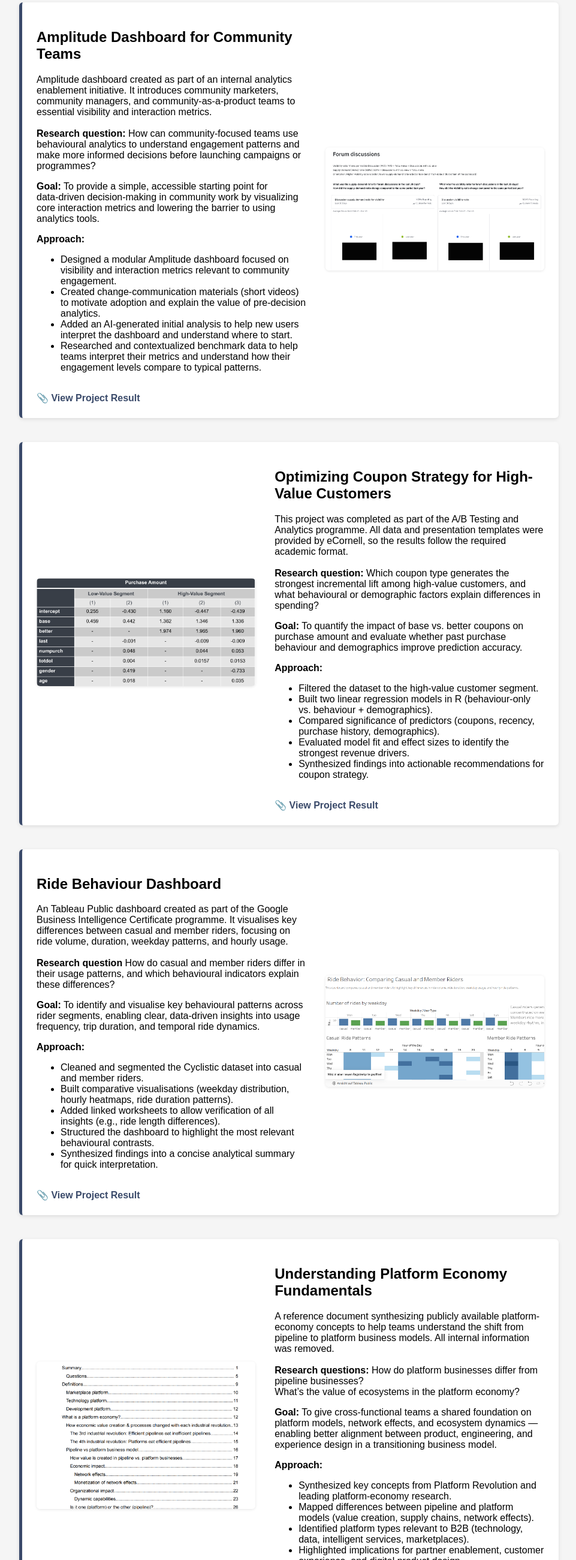
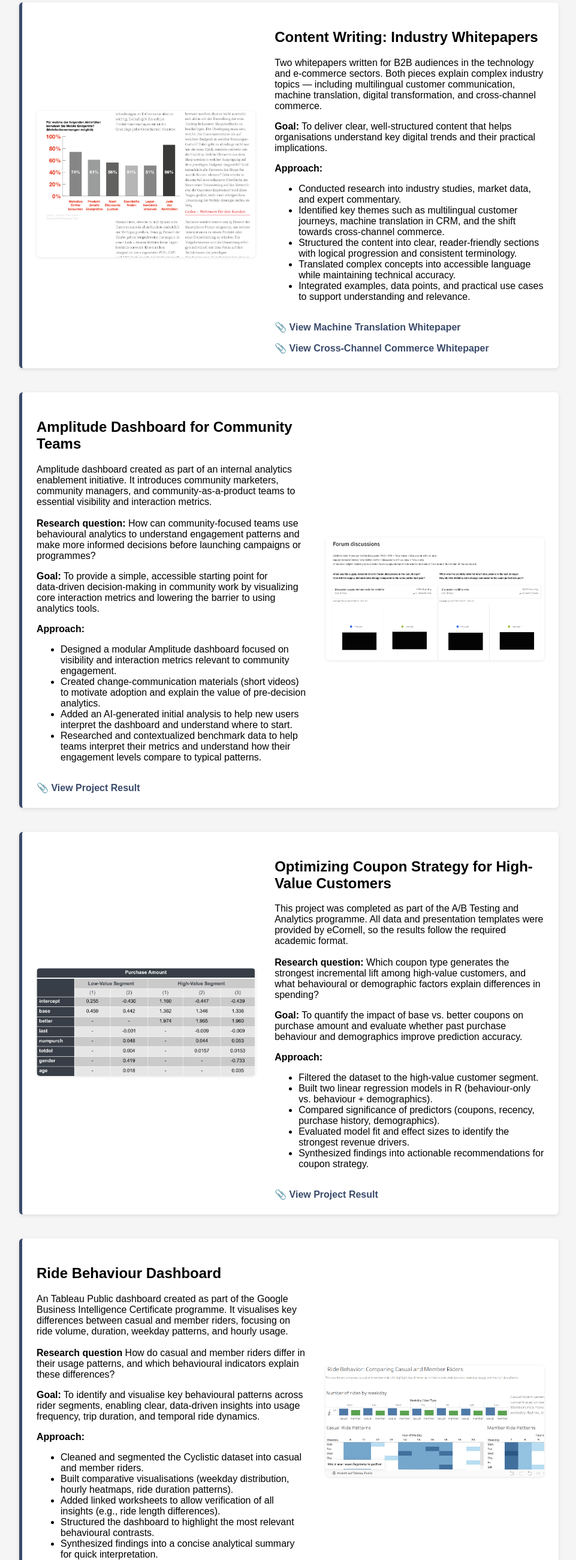
Before and after one commit to kromer52/marketing-associate, a website: page projects.html in a window 1280 px wide. Shown: the part 199-2800 px from the top of the page at 60% size, without its empty margins (158-1119 px from the left). Drawn offline with Linux system fonts and the light colour scheme.

Commit message:
projects update

```diff
--- a/projects.html
+++ b/projects.html
@@ -22,9 +22,34 @@
 
   <!-- MAIN CONTENT -->
   <div class="container">
+
     <h1>Projects</h1>
 <p>All projects on this page use either publicly available, synthetic, or fully anonymized data. Any internal information has been removed or masked to ensure confidentiality while still demonstrating my analytical approach and problem‑solving methods.</p>
-    <!-- PROJECT 1 -->
+      <!-- PROJECT 4 -->
+    <div class="project-card project-odd">
+      <div class="project-image">
+        <img src="oxid-screenshot.PNG" alt="Bar chart showing how often consumers use mobile devices for shopping‑related tasks, with most activities ranging from 51% to 86%.">
+      </div>
+      <div class="project-info">
+        <h2 id="platform-economy">Content Writing: Industry Whitepapers</h2>
+        <p class="project-description">
+          Two whitepapers written for B2B audiences in the technology and e‑commerce sectors. Both pieces explain complex industry topics — including multilingual customer communication, machine translation, digital transformation, and cross‑channel commerce.
+          <p><strong>Goal:</strong> To deliver clear, well‑structured content that helps organisations understand key digital trends and their practical implications.</p>
+<p><strong>Approach:</strong>
+            <ul><li>Conducted research into industry studies, market data, and expert commentary.
+
+</li>
+            <li>Identified key themes such as multilingual customer journeys, machine translation in CRM, and the shift towards cross‑channel commerce.
+                      <li>Structured the content into clear, reader‑friendly sections with logical progression and consistent terminology.
+                           <li>Translated complex concepts into accessible language while maintaining technical accuracy.</li>
+              <li>Integrated examples, data points, and practical use cases to support understanding and relevance.</li>
+          </ul></p>
+        <a class="project-link" href="sdl-whitepaper.pdf" target="_blank">📎 View Machine Translation Whitepaper </a>
+      <a class="project-link" href="oxid-whitepaper.pdf" target="_blank">📎 View Cross‑Channel Commerce Whitepaper </a>
+
+      </div>
+  </div>
+<!-- PROJECT 2 -->
     <div class="project-card project-even">
 
       <div class="project-info">
@@ -46,7 +71,7 @@ How can community‑focused teams use behavioural analytics to understand engage
      <div class="project-image">
         <img src="amplitude-screenshot.PNG" alt="Dashboard section titled ‘Forum discussions’ showing two engagement metrics: the visibility ratio (views per visible discussion) and the supply‑demand ratio (visible discussions per total views).">
       </div></div>
-<!-- PROJECT 2 -->
+<!-- PROJECT 3 -->
     <div class="project-card project-odd">
       <div class="project-image">
         <img src="ecornell.png" alt="Regression coefficient table comparing coupon effects and past‑purchase predictors for high‑value customers.">
@@ -71,7 +96,7 @@ Which coupon type generates the strongest incremental lift among high‑value cu
       </div>
     </div>
 
-    <!-- PROJECT 3 -->
+    <!-- PROJECT 4 -->
     <div class="project-card project-even">
 
       <div class="project-info">
@@ -97,28 +122,7 @@ How do casual and member riders differ in their usage patterns, and which behavi
       </div>
     </div>
 
-    <!-- PROJECT 4 -->
-    <div class="project-card project-odd">
-      <div class="project-image">
-        <img src="platform.PNG" alt="Table of contents showing key topics in a platform‑economy reference document, including marketplace platforms, technology platforms, industrial revolutions, network effects, and pipeline vs. platform business models.">
-      </div>
-      <div class="project-info">
-        <h2 id="platform-economy">Understanding Platform Economy Fundamentals</h2>
-        <p class="project-description">
-          A reference document synthesizing publicly available platform-economy concepts to help teams understand the shift from pipeline to platform business models. All internal information was removed.<br><br><strong>Research questions:</strong> How do platform businesses differ from pipeline businesses?
-<br>What’s the value of ecosystems in the platform economy?
-
-          <p><strong>Goal:</strong> To give cross‑functional teams a shared foundation on platform models, network effects, and ecosystem dynamics — enabling better alignment between product, engineering, and experience design in a transitioning business model.<p><strong>Approach:</strong>
-            <ul>
-                <li>Synthesized key concepts from Platform Revolution and leading platform‑economy research.</li>
-                <li>Mapped differences between pipeline and platform models (value creation, supply chains, network effects).</li>
-                <li>Identified platform types relevant to B2B (technology, data, intelligent services, marketplaces).</li>
-                <li>Highlighted implications for partner enablement, customer experience, and digital product design.</li>
-                <li>Created a structured reference document to support internal communication and alignment.</li>
-            </ul></p>
-        <a class="project-link" href="platform-economy.pdf" target="_blank">📎 View Project Result</a>
-      </div>
-  </div> <!-- END .container -->
+     <!-- END .container -->
  <section id="contact" class="contact-box">
   <div class="contact-content">
     <div class="contact-left">
```
Also changed, not shown: education.html (+18 -2 lines), index.html (+10 -14 lines), work.html (+1 -1 lines), oxid-screenshot.PNG (added), 4 other files.
